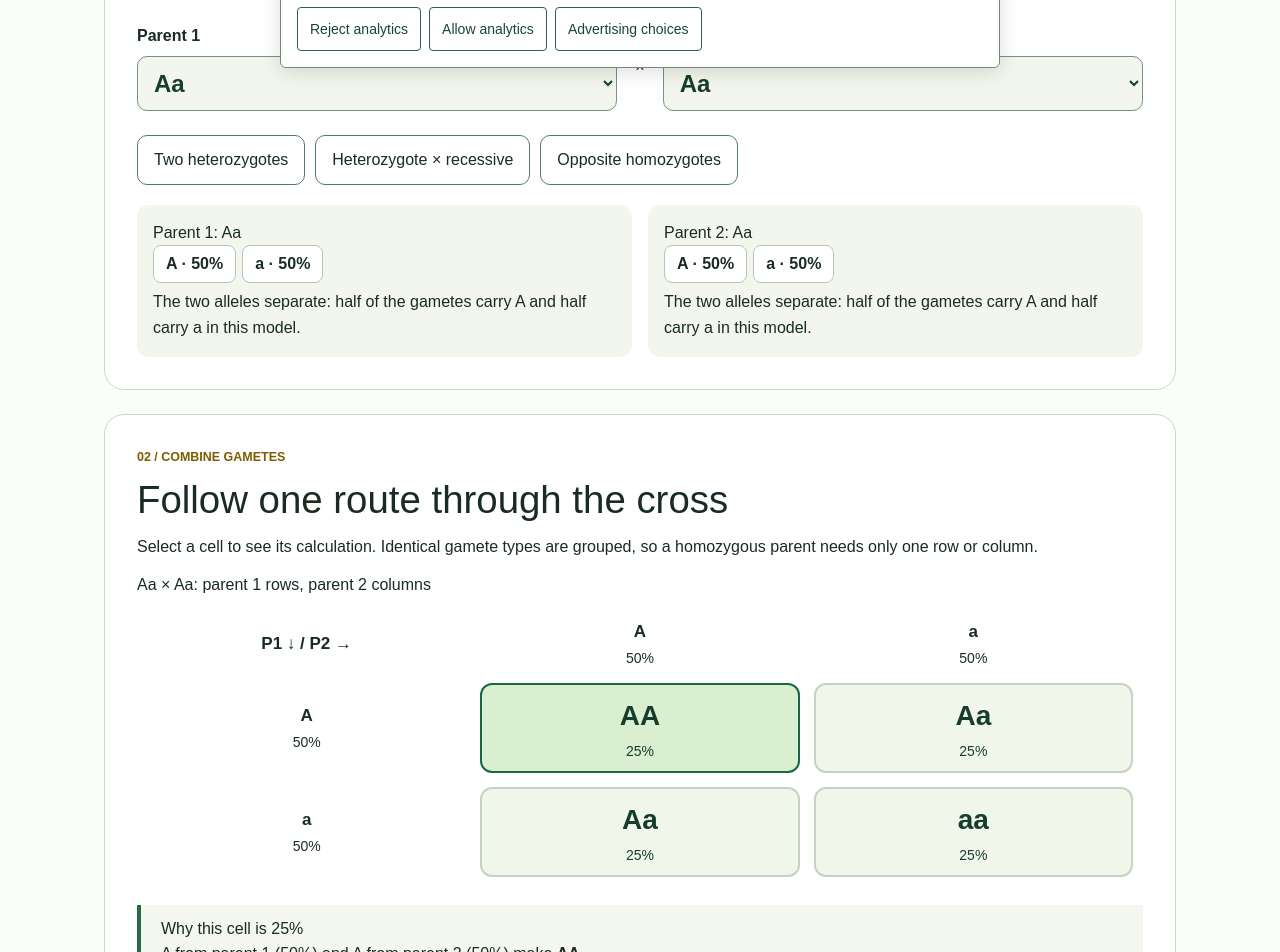
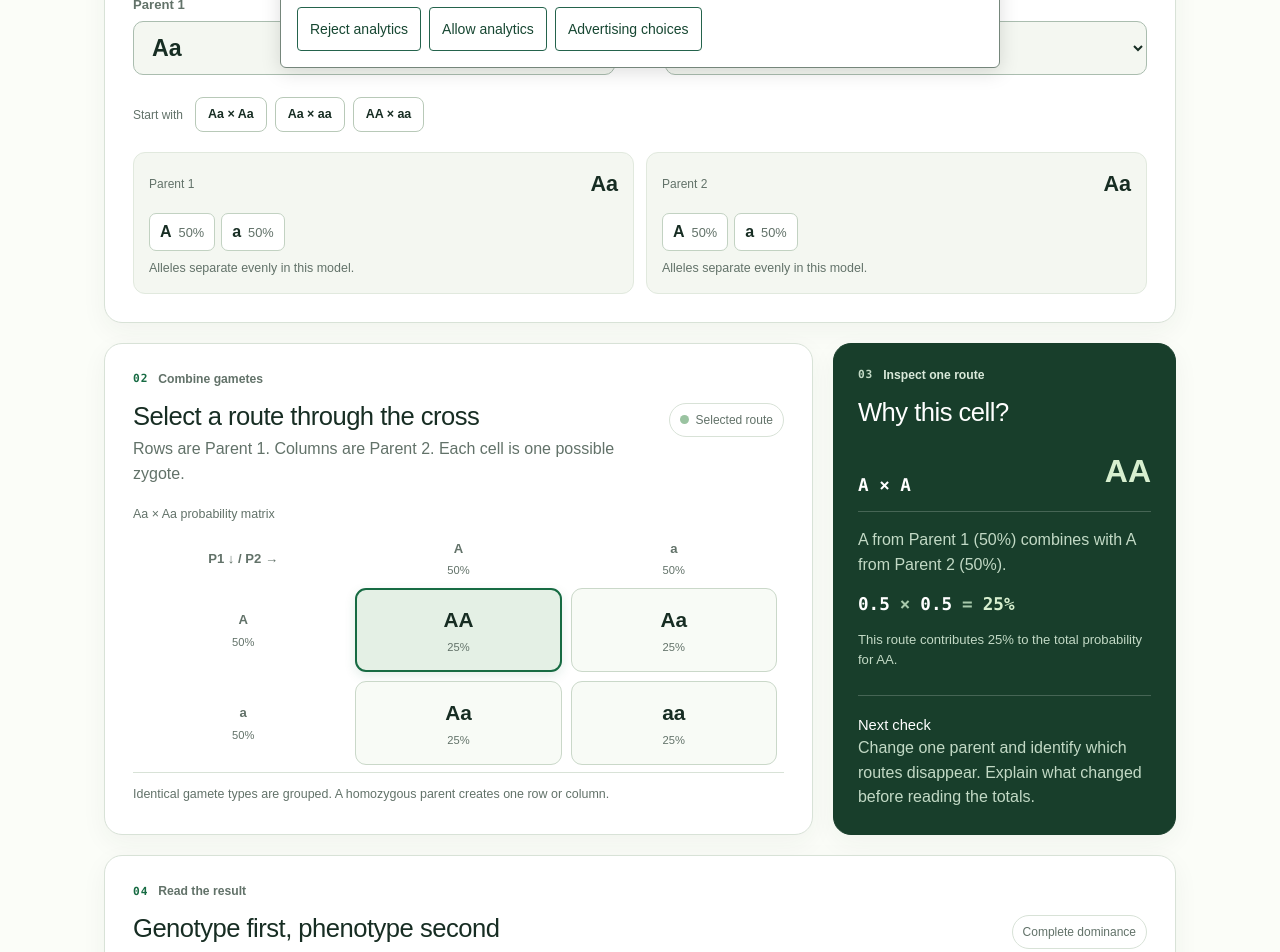
Before and after one commit to lliuzinan/neetTk, a Next.js app: page /neet-ug/biology/tools/monohybrid-cross in a window 1280 px wide. Shown: the part 720-1672 px from the top of the page. Built offline with nearby package versions, Linux system fonts and the light colour scheme; no server answers.

Commit message:
Refine monohybrid explorer into professional learning workspace

```diff
--- a/components/MonohybridExplorer.tsx
+++ b/components/MonohybridExplorer.tsx
@@ -27,17 +27,30 @@ export function MonohybridExplorer() {
     setStatus("Download requested. The file includes the reasoning and model limits.");
   }
   return <div className={styles.explorer}>
-    <noscript><p>JavaScript is needed to change the parents and save a record. The Aa × Aa example and its explanation below remain readable.</p></noscript>
-    <section className={styles.panel} aria-labelledby="parents-title"><p className="eyebrow">01 / CHOOSE KNOWN GENOTYPES</p><h2 id="parents-title">What does each parent contribute?</h2><p>A and a are two alleles at the same autosomal locus. Aa and aA describe the same genotype; this tool writes it as Aa.</p><div className={styles.controls}>
-      <label>Parent 1<select value={p1} onChange={e=>change(e.target.value as Genotype,p2)}>{genotypes.map(g=><option key={g}>{g}</option>)}</select></label>
-      <span aria-hidden="true">×</span><label>Parent 2<select value={p2} onChange={e=>change(p1,e.target.value as Genotype)}>{genotypes.map(g=><option key={g}>{g}</option>)}</select></label>
-    </div><div className={styles.presets}><button onClick={()=>change("Aa","Aa")}>Two heterozygotes</button><button onClick={()=>change("Aa","aa")}>Heterozygote × recessive</button><button onClick={()=>change("AA","aa")}>Opposite homozygotes</button></div>
-    <div className={styles.gametes}>{[result.first,result.second].map((gs,i)=><div key={i}><h3>Parent {i+1}: {i===0?p1:p2}</h3>{gs.map(g=><span className={styles.chip} key={g.allele}>{g.allele} · {percent(g.probability)}</span>)}<p>{gs.length===2?"The two alleles separate: half of the gametes carry A and half carry a in this model.":"Every gamete carries the same allele at this locus. Each gamete still carries only one allele here."}</p></div>)}</div></section>
-    <section className={styles.panel} aria-labelledby="square-title"><p className="eyebrow">02 / COMBINE GAMETES</p><h2 id="square-title">Follow one route through the cross</h2><p>Select a cell to see its calculation. Identical gamete types are grouped, so a homozygous parent needs only one row or column.</p>
-    <table className={styles.square}><caption>{p1} × {p2}: parent 1 rows, parent 2 columns</caption><thead><tr><th scope="col">P1 ↓ / P2 →</th>{result.second.map(g=><th scope="col" key={g.allele}>{g.allele}<small>{percent(g.probability)}</small></th>)}</tr></thead><tbody>{result.first.map((g,row)=><tr key={g.allele}><th scope="row">{g.allele}<small>{percent(g.probability)}</small></th>{result.second.map((other,col)=>{const idx=row*result.second.length+col,c=result.cells[idx];return <td key={other.allele}><button aria-pressed={selected===idx} aria-label={`${g.allele} from parent 1 and ${other.allele} from parent 2: ${c.genotype}, ${percent(c.probability)}`} onClick={()=>setSelected(idx)}><strong>{c.genotype}</strong><small>{percent(c.probability)}</small></button></td>;})}</tr>)}</tbody></table>
-    <div className={styles.reason} aria-live="polite"><h3>Why this cell is {percent(cell.probability)}</h3><p>{cell.first.allele} from parent 1 ({percent(cell.first.probability)}) and {cell.second.allele} from parent 2 ({percent(cell.second.probability)}) make <b>{cell.genotype}</b>.</p><p>{cell.first.probability} × {cell.second.probability} = {cell.probability}. Multiply because the gametes unite randomly under the stated model.</p></div></section>
-    <section className={styles.panel} aria-labelledby="totals-title"><p className="eyebrow">03 / ADD ROUTES, THEN INTERPRET</p><h2 id="totals-title">Genotype first. Phenotype second.</h2><div className={styles.results}>{genotypes.map(g=><div key={g}><h3>{g}</h3><strong>{percent(result.totals[g])}</strong><p>{result.cells.filter(c=>c.genotype===g).map(c=>percent(c.probability)).join(" + ") || "No route in this cross"}{result.cells.filter(c=>c.genotype===g).length>1?` = ${percent(result.totals[g])}`:""}</p></div>)}</div>
-    <p>With complete dominance of A: <b>A-expressing phenotype {percent(result.dominant)}</b> (AA + Aa); <b>recessive phenotype {percent(result.recessive)}</b> (aa). Dominance changes how these genotypes are expressed, not which allele a parent passes on.</p><p>These are probabilities for each offspring. Four offspring do not have to include exactly one AA, two Aa and one aa. Earlier outcomes do not impose a quota on later offspring under this model.</p></section>
-    <section className={styles.panel}><h2>Keep the reasoning, not just the answer</h2><p>Explain which parental allele created each route. Then change one parent: which routes disappear, and why?</p><div className={styles.presets}><button className="primaryButton" disabled={saved===signature} onClick={save}>{saved===signature?"Added to my record":"Append to my explanation record"}</button><button onClick={download}>Download this cross (.txt)</button></div><p role="status">{status}</p><p><Link href="/neet-ug/biology/learn/inheritance?recordTopic=segregation#explanation-record">Open my segregation explanation →</Link></p><p>Appending preserves existing notes. Records stay in this browser; they do not sync between devices.</p></section>
+    <noscript><p className={styles.noScript}>JavaScript is needed to change the parents and save a record. The Aa × Aa example and its explanation remain readable.</p></noscript>
+    <section className={styles.setup} aria-labelledby="parents-title">
+      <div className={styles.sectionLabel}>01 <span>Set the model</span></div>
+      <div className={styles.setupHeading}><div><h2 id="parents-title">Choose known parent genotypes</h2><p>A and a are alleles at one autosomal locus. The model treats fertilisation as random.</p></div><span className={styles.modelTag}>Autosomal · 1 locus</span></div>
+      <div className={styles.controls}>
+        <label><span>Parent 1</span><select value={p1} onChange={e=>change(e.target.value as Genotype,p2)}>{genotypes.map(g=><option key={g}>{g}</option>)}</select></label>
+        <span className={styles.crossMark} aria-hidden="true">×</span>
+        <label><span>Parent 2</span><select value={p2} onChange={e=>change(p1,e.target.value as Genotype)}>{genotypes.map(g=><option key={g}>{g}</option>)}</select></label>
+      </div>
+      <div className={styles.presets}><span>Start with</span><button onClick={()=>change("Aa","Aa")}>Aa × Aa</button><button onClick={()=>change("Aa","aa")}>Aa × aa</button><button onClick={()=>change("AA","aa")}>AA × aa</button></div>
+      <div className={styles.gametes}>{[result.first,result.second].map((gs,i)=><div className={styles.gameteCard} key={i}><div className={styles.cardHeading}><span>Parent {i+1}</span><b>{i===0?p1:p2}</b></div><div>{gs.map(g=><span className={styles.chip} key={g.allele}>{g.allele}<small>{percent(g.probability)}</small></span>)}</div><p>{gs.length===2?"Alleles separate evenly in this model.":"This parent contributes one allele type at this locus."}</p></div>)}</div>
+    </section>
+    <div className={styles.workspace}>
+      <section className={`${styles.panel} ${styles.matrixPanel}`} aria-labelledby="square-title">
+        <div className={styles.sectionLabel}>02 <span>Combine gametes</span></div><div className={styles.panelHeading}><div><h2 id="square-title">Select a route through the cross</h2><p>Rows are Parent 1. Columns are Parent 2. Each cell is one possible zygote.</p></div><span className={styles.matrixKey}><i /> Selected route</span></div>
+        <table className={styles.square}><caption>{p1} × {p2} probability matrix</caption><thead><tr><th scope="col">P1 ↓ / P2 →</th>{result.second.map(g=><th scope="col" key={g.allele}>{g.allele}<small>{percent(g.probability)}</small></th>)}</tr></thead><tbody>{result.first.map((g,row)=><tr key={g.allele}><th scope="row">{g.allele}<small>{percent(g.probability)}</small></th>{result.second.map((other,col)=>{const idx=row*result.second.length+col,c=result.cells[idx];return <td key={other.allele}><button aria-pressed={selected===idx} aria-label={`${g.allele} from parent 1 and ${other.allele} from parent 2: ${c.genotype}, ${percent(c.probability)}`} onClick={()=>setSelected(idx)}><strong>{c.genotype}</strong><small>{percent(c.probability)}</small></button></td>;})}</tr>)}</tbody></table>
+        <div className={styles.matrixNote}>Identical gamete types are grouped. A homozygous parent creates one row or column.</div>
+      </section>
+      <aside className={styles.inspector} aria-live="polite">
+        <div className={styles.sectionLabel}>03 <span>Inspect one route</span></div><h2>Why this cell?</h2><div className={styles.routeValue}><span>{cell.first.allele} × {cell.second.allele}</span><strong>{cell.genotype}</strong></div><p>{cell.first.allele} from Parent 1 ({percent(cell.first.probability)}) combines with {cell.second.allele} from Parent 2 ({percent(cell.second.probability)}).</p><div className={styles.equation}>{cell.first.probability} <span>×</span> {cell.second.probability} <span>=</span> <b>{percent(cell.probability)}</b></div><p className={styles.inspectorHint}>This route contributes {percent(cell.probability)} to the total probability for {cell.genotype}.</p>
+        <div className={styles.inspectorDivider} /><h3>Next check</h3><p>Change one parent and identify which routes disappear. Explain what changed before reading the totals.</p>
+      </aside>
+    </div>
+    <section className={styles.panel} aria-labelledby="totals-title"><div className={styles.sectionLabel}>04 <span>Read the result</span></div><div className={styles.panelHeading}><div><h2 id="totals-title">Genotype first, phenotype second</h2><p>Summed routes give the expected probability for one offspring.</p></div><span className={styles.modelTag}>Complete dominance</span></div><div className={styles.results}>{genotypes.map(g=><div key={g}><span>{g}</span><strong>{percent(result.totals[g])}</strong><small>{result.cells.filter(c=>c.genotype===g).map(c=>percent(c.probability)).join(" + ") || "No route"}{result.cells.filter(c=>c.genotype===g).length>1?` = ${percent(result.totals[g])}`:""}</small></div>)}</div><div className={styles.phenotype}><div><span>A-expressing phenotype</span><strong>{percent(result.dominant)}</strong><small>AA + Aa</small></div><div><span>Recessive phenotype</span><strong>{percent(result.recessive)}</strong><small>aa</small></div></div><p className={styles.limit}>These are probabilities per offspring, not guaranteed counts. Four offspring do not have to match the ratio exactly.</p></section>
+    <section className={`${styles.panel} ${styles.recordPanel}`}><div><div className={styles.sectionLabel}>05 <span>Keep your reasoning</span></div><h2>Save the calculation with your explanation</h2><p>Append this cross to your segregation record, or download a text copy with the assumptions.</p></div><div className={styles.recordActions}><button className="primaryButton" disabled={saved===signature} onClick={save}>{saved===signature?"Added to my record":"Append to my record"}</button><button onClick={download}>Download calculation</button><Link href="/neet-ug/biology/learn/inheritance?recordTopic=segregation#explanation-record">Open my explanation →</Link><p role="status">{status}</p></div></section>
   </div>;
 }
```
Also changed, not shown: app/neet-ug/biology/tools/monohybrid-cross/page.tsx (+1 -1 lines), components/MonohybridExplorer.module.css, 2 other files (tests, documents, lock files or other folders).
